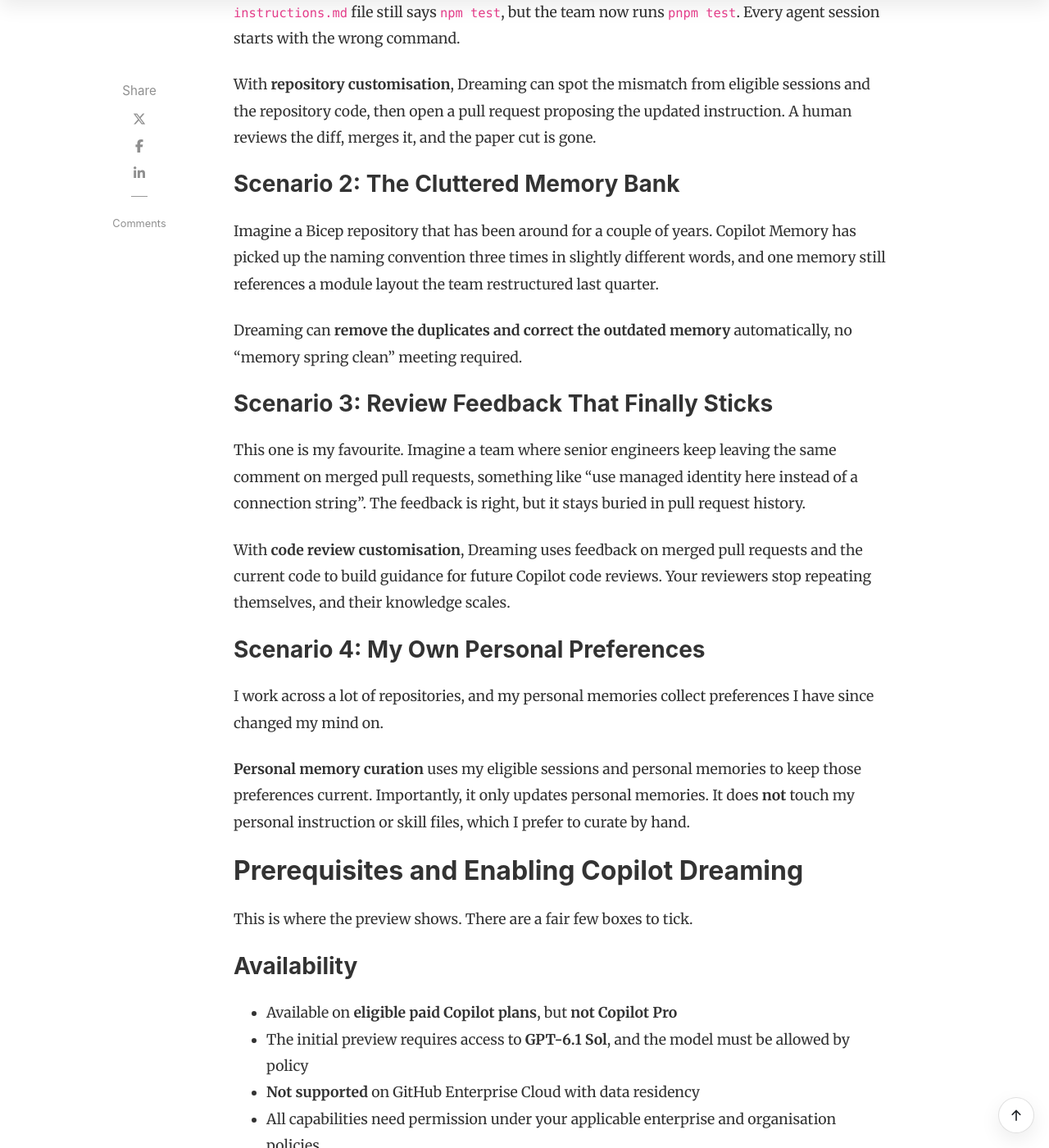
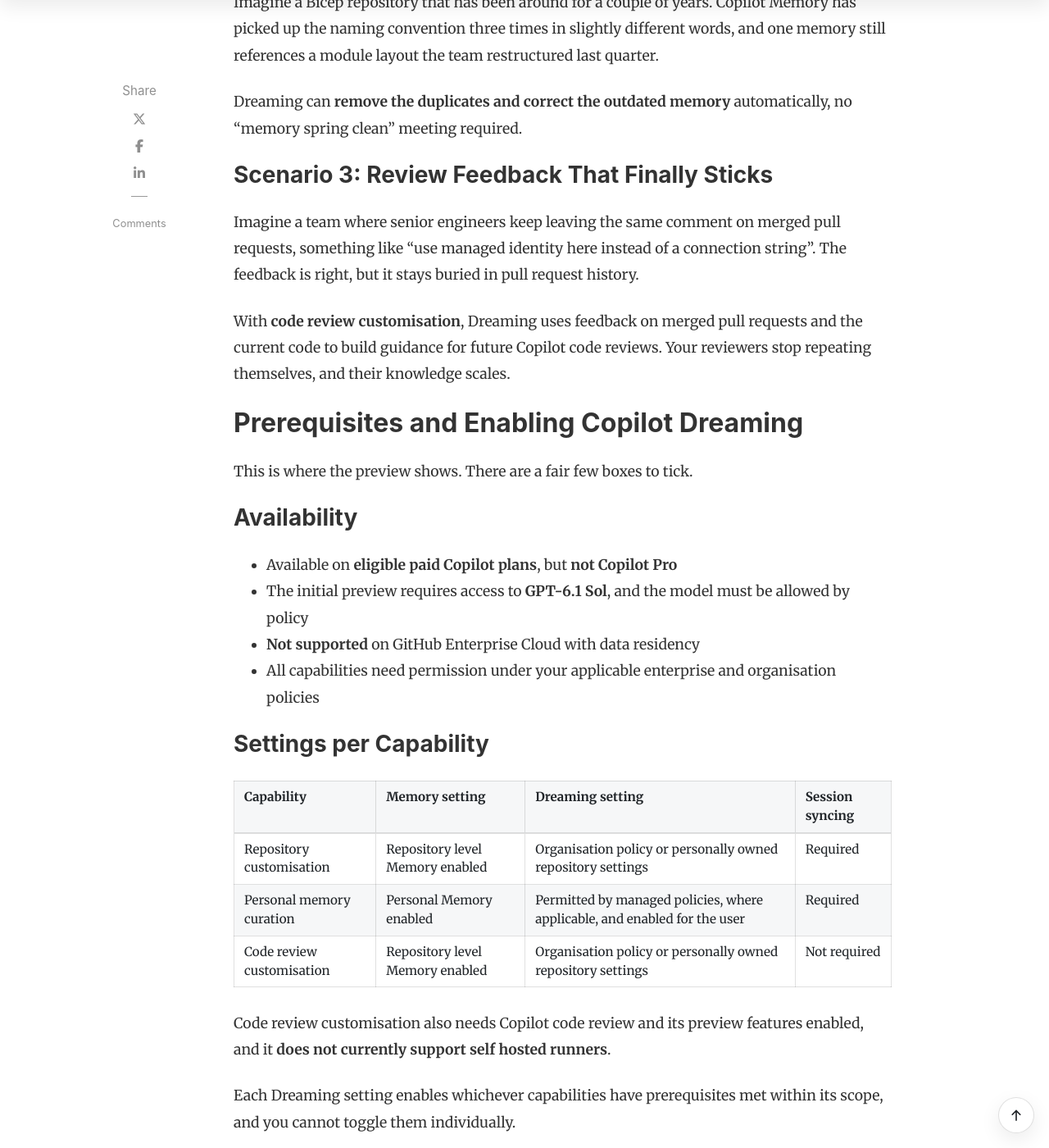
Before and after one commit to tw3lveparsecs/tw3lveparsecs.github.io, a Jekyll site: the page built from _posts/2026-11-10-github-copilot-dreaming-explained.md, in a window 1280 px wide and 1400 px high, scrolled down 5144 px. Shown: the whole window at 82% size. Built offline with Jekyll 4.4.1, drawn with Linux system fonts in a browser that asks for light colours; nearby versions of some CDN libraries; comment, search, counter and statistics services are not loaded; some of the changed text lies outside the part shown.

```diff
--- a/_posts/2026-11-10-github-copilot-dreaming-explained.md
+++ b/_posts/2026-11-10-github-copilot-dreaming-explained.md
@@ -17,7 +17,7 @@
 
 **GitHub Copilot Dreaming** is GitHub's answer to that slow drift. It works in the background to keep Copilot's memories and repository guidance up to date, so your AI context does not quietly rot while you are busy shipping. It is in **public preview and subject to change**, so treat everything here as an early look rather than a final word.
 
-This post covers what Copilot Dreaming is, the problem it solves, and real world scenarios where it will earn its keep, based on the official [About GitHub Copilot Dreaming](https://docs.github.com/en/copilot/concepts/prompting-and-context/copilot-dreaming){:target="\_blank" rel="noopener"} documentation.
+This post covers what Copilot Dreaming is, the problem it solves, and real world scenarios where it will earn its keep.
 
 ## The Problem: AI Context Goes Stale
 
@@ -34,7 +34,7 @@
 
 ## What Is GitHub Copilot Dreaming?
 
-Copilot Dreaming is a background process that **analyses eligible Copilot sessions and pull request review feedback** to identify useful information, correct outdated guidance and remove duplicate memories. The docs give a nice simple example: it can propose an update when your repository's instructions describe an obsolete test command.
+Copilot Dreaming is a background process that **analyses eligible Copilot sessions and pull request review feedback** to identify useful information, correct outdated guidance and remove duplicate memories. The [docs](https://docs.github.com/en/copilot/concepts/prompting-and-context/copilot-dreaming) give a nice simple example: it can propose an update when your repository's instructions describe an obsolete test command.
 
 A few things worth calling out:
 
@@ -42,17 +42,15 @@
 - **It runs in the background.** You do not need to keep a Copilot conversation open for it to run.
 - **It builds on Copilot Memory.** Memory stores repository facts and personal preferences Copilot learns and reuses, even when Dreaming is off. Dreaming is the housekeeper keeping them relevant and accurate. If you are new to Memory, my post on [GitHub Copilot's agentic memory](https://azurewithaj.com/github-copilot-agentic-memory/) is a good primer.
 
-I like the name. Copilot does the work, then quietly processes what it learned in the background, a bit like sleeping on a problem.
-
 ## The Three Copilot Dreaming Capabilities
 
 Dreaming is made up of three capabilities, each with different inputs and outputs.
 
-| Capability                   | Information it uses                                         | Output                                                                       |
-| ---------------------------- | ----------------------------------------------------------- | ---------------------------------------------------------------------------- |
-| Repository customisation     | Eligible repository sessions, code, memories and guidance   | Updated repository memories and proposed instruction or skill changes       |
-| Personal memory curation     | Your eligible sessions and personal memories                | Updated personal memories, with no changes to personal instruction or skill files |
-| Code review customisation    | Feedback on merged pull requests and current repository code | Guidance for future Copilot code reviews                                     |
+| Capability                | Information it uses                                          | Output                                                                            |
+| ------------------------- | ------------------------------------------------------------ | --------------------------------------------------------------------------------- |
+| Repository customisation  | Eligible repository sessions, code, memories and guidance    | Updated repository memories and proposed instruction or skill changes             |
+| Personal memory curation  | Your eligible sessions and personal memories                 | Updated personal memories, with no changes to personal instruction or skill files |
+| Code review customisation | Feedback on merged pull requests and current repository code | Guidance for future Copilot code reviews                                          |
 
 Repository customisation can review tracked `.github/copilot-instructions.md`, `.github/instructions/**`, `.github/agents/**`, `AGENTS.md`, `CLAUDE.md`, `GEMINI.md`, `REVIEW.md` and `.github/skills/**` files. It will not necessarily change every file, and which instructions, skills and memories Copilot uses depends on the Copilot feature.
 
@@ -86,8 +84,6 @@
 
 The pull request path matters most to me. **AI generated guidance can be incorrect**, so review proposed changes before merging, exactly as you would a teammate's pull request. Not every run makes changes or opens a pull request, so silence is not necessarily a problem.
 
-You configure Dreaming on GitHub.com, and individual run outputs can be viewed in the Copilot app. If you have not tried the app yet, here is [why the GitHub Copilot app became my daily driver](https://azurewithaj.com/github-copilot-app-daily-driver/).
-
 ## Real World Scenarios for Copilot Dreaming
 
 These are illustrative scenarios based on what the capabilities are designed to do, not documented case studies.
@@ -106,15 +102,9 @@
 
 ### Scenario 3: Review Feedback That Finally Sticks
 
-This one is my favourite. Imagine a team where senior engineers keep leaving the same comment on merged pull requests, something like "use managed identity here instead of a connection string". The feedback is right, but it stays buried in pull request history.
+Imagine a team where senior engineers keep leaving the same comment on merged pull requests, something like "use managed identity here instead of a connection string". The feedback is right, but it stays buried in pull request history.
 
 With **code review customisation**, Dreaming uses feedback on merged pull requests and the current code to build guidance for future Copilot code reviews. Your reviewers stop repeating themselves, and their knowledge scales.
-
-### Scenario 4: My Own Personal Preferences
-
-I work across a lot of repositories, and my personal memories collect preferences I have since changed my mind on.
-
-**Personal memory curation** uses my eligible sessions and personal memories to keep those preferences current. Importantly, it only updates personal memories. It does **not** touch my personal instruction or skill files, which I prefer to curate by hand.
 
 ## Prerequisites and Enabling Copilot Dreaming
 
@@ -129,11 +119,11 @@
 
 ### Settings per Capability
 
-| Capability                | Memory setting                      | Dreaming setting                                                  | Session syncing |
-| ------------------------- | ----------------------------------- | ----------------------------------------------------------------- | --------------- |
-| Repository customisation  | Repository level Memory enabled     | Organisation policy or personally owned repository settings       | Required        |
-| Personal memory curation  | Personal Memory enabled             | Permitted by managed policies, where applicable, and enabled for the user | Required        |
-| Code review customisation | Repository level Memory enabled     | Organisation policy or personally owned repository settings       | Not required    |
+| Capability                | Memory setting                  | Dreaming setting                                                          | Session syncing |
+| ------------------------- | ------------------------------- | ------------------------------------------------------------------------- | --------------- |
+| Repository customisation  | Repository level Memory enabled | Organisation policy or personally owned repository settings               | Required        |
+| Personal memory curation  | Personal Memory enabled         | Permitted by managed policies, where applicable, and enabled for the user | Required        |
+| Code review customisation | Repository level Memory enabled | Organisation policy or personally owned repository settings               | Not required    |
 
 Code review customisation also needs Copilot code review and its preview features enabled, and it **does not currently support self hosted runners**.
 
@@ -178,7 +168,7 @@
 
 ## My Take on Copilot Dreaming
 
-I am genuinely excited about this. Context maintenance is the chore nobody puts in a sprint, and Dreaming tackles it where the drift happens. A few key insights:
+Context maintenance is the chore nobody puts in a sprint, and Dreaming tackles it where the drift happens. A few key insights:
 
 - **The risk split is well judged.** Memory updates happen automatically, while checked in files go through a pull request, keeping humans in control of shared guidance.
 - **Code review customisation is the sleeper hit.** Turning repeated reviewer comments into future review guidance is compounding value.
```
Also changed, not shown: other parts of _posts/2026-11-10-github-copilot-dreaming-explained.md (+2 -2 lines), _posts/2026-09-08-ai-agents-platform-engineering-customers.md (+1 -1 lines).
